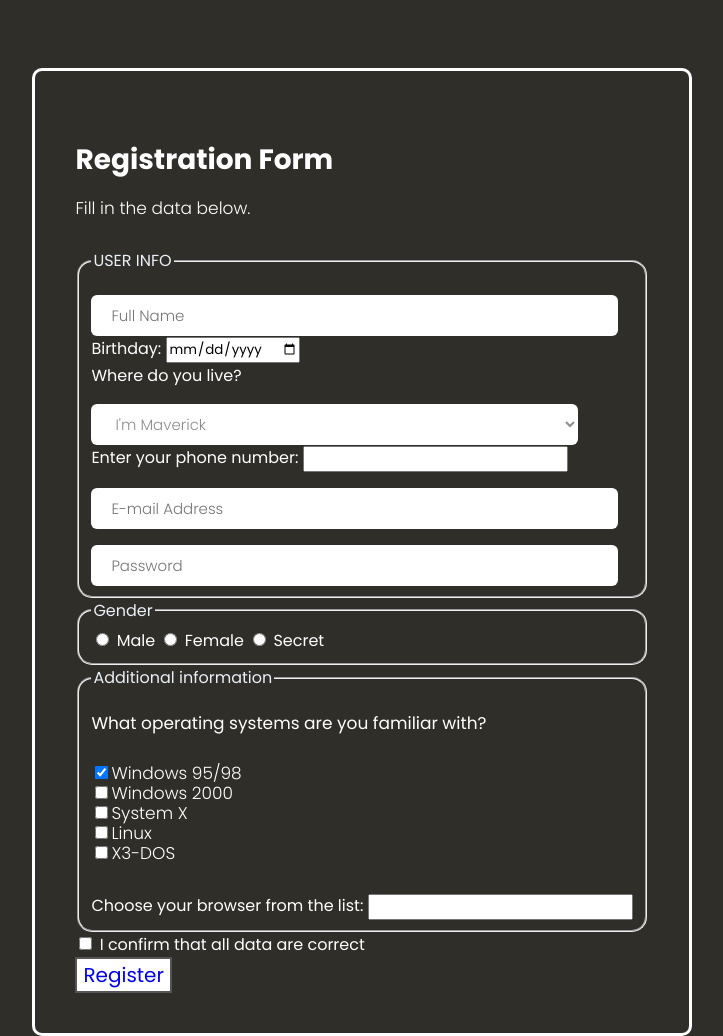
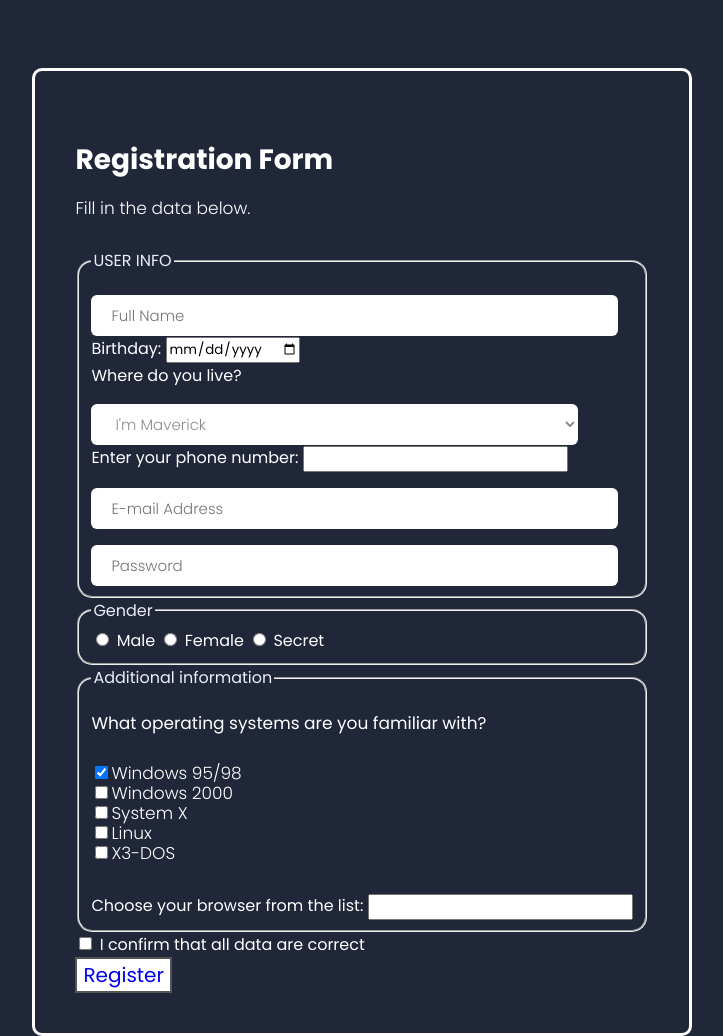
Before and after one commit to Gulim/Techorda_Lesson_2, a plain HTML site: page index.html in a window 1280 px wide. Shown: the whole page, without its empty margins (278-1001 px from the left). Drawn offline with Linux system fonts and the light colour scheme.

Commit message:
Update index.html

```diff
--- a/index.html
+++ b/index.html
@@ -10,7 +10,7 @@
       html,
       body {
         height: 100%;
-        background-color: #302e29;
+        background-color: #1F2739;
       }
 
       .form-holder {
```
